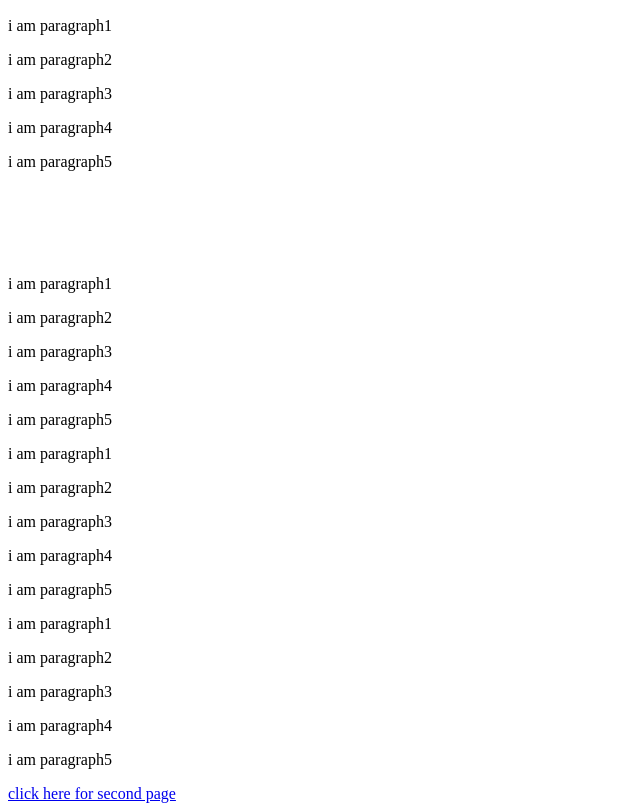
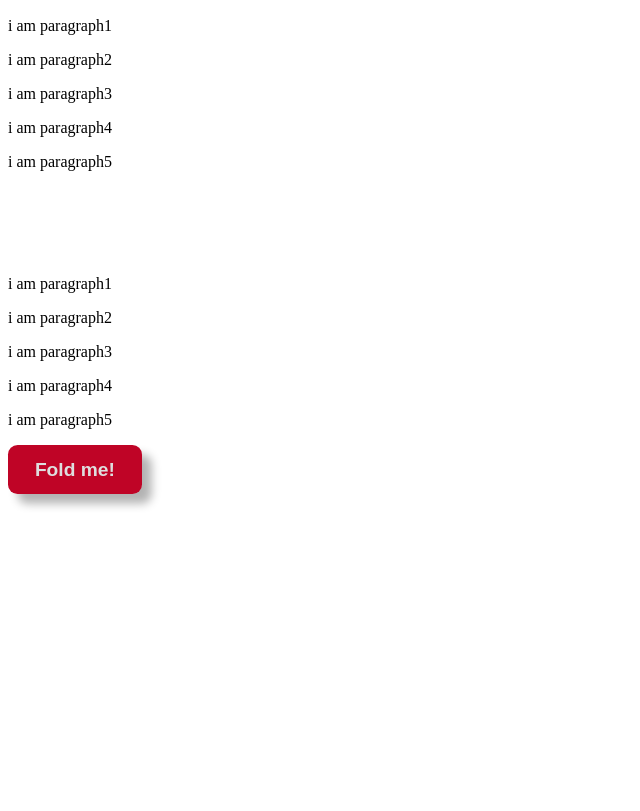
Before and after one commit to joseph9691/web-learning, a plain HTML site: page index.html in a window 1280 px wide. Shown: the part 96-907 px from the top of the page, without its empty margins (0-640 px from the left). After the commit the page ends 800 px from the top, so only its background shows below. Drawn offline with Linux system fonts and the light colour scheme.

Commit message:
Update index.html

```diff
--- a/index.html
+++ b/index.html
@@ -1,6 +1,46 @@
 <html>
-    <head> </head>
-    <title> raj</title>
+
+<head>
+
+    <style>
+        button {
+            position: relative;
+            font-size: 1.2em;
+            padding: 0.7em 1.4em;
+            background-color: #BF0426;
+            text-decoration: none;
+            border: none;
+            border-radius: 0.5em;
+            color: #DEDEDE;
+            box-shadow: 0.5em 0.5em 0.5em rgba(0, 0, 0, 0.3);
+        }
+
+        button::before {
+            position: absolute;
+            content: '';
+            height: 0;
+            width: 0;
+            top: 0;
+            left: 0;
+            background: linear-gradient(135deg, rgba(33, 33, 33, 1) 0%, rgba(33, 33, 33, 1) 50%, rgba(150, 4, 31, 1) 50%, rgba(191, 4, 38, 1) 60%);
+            border-radius: 0 0 0.5em 0;
+            box-shadow: 0.2em 0.2em 0.2em rgba(0, 0, 0, 0.3);
+            transition: 0.3s;
+        }
+
+        button:hover::before {
+            width: 1.6em;
+            height: 1.6em;
+        }
+
+        button:active {
+            box-shadow: 0.2em 0.2em 0.3em rgba(0, 0, 0, 0.3);
+            transform: translate(0.1em, 0.1em);
+        }
+    </style>
+</head>
+<title> raj</title>
+
 <body>
     <h1>i am header</h1>
     <h2 style="color: RED;">i am header2</h2>
@@ -9,29 +49,23 @@
     <p>i am paragraph3</p>
     <p>i am paragraph4</p>
     <p>i am paragraph5</p>
-    <br/>
-    <br/>
-    <br/>
-    <br/>
+    <br />
+    <br />
+    <br />
+    <br />
     <p>i am paragraph1</p>
     <p>i am paragraph2</p>
     <p>i am paragraph3</p>
     <p>i am paragraph4</p>
     <p>i am paragraph5</p>
 
-    <p>i am paragraph1</p>
-    <p>i am paragraph2</p>
-    <p>i am paragraph3</p>
-    <p>i am paragraph4</p>
-    <p>i am paragraph5</p>
-
-    <p>i am paragraph1</p>
-    <p>i am paragraph2</p>
-    <p>i am paragraph3</p>
-    <p>i am paragraph4</p>
-    <p>i am paragraph5</p>
-    <a href="./second.html">click here for second page</a>
+    <a href="./second.html">
+        <button>
+            <b>Fold me!</b>
+        </button>
+    </a>
 
 
 </body>
+
 </html>
```
